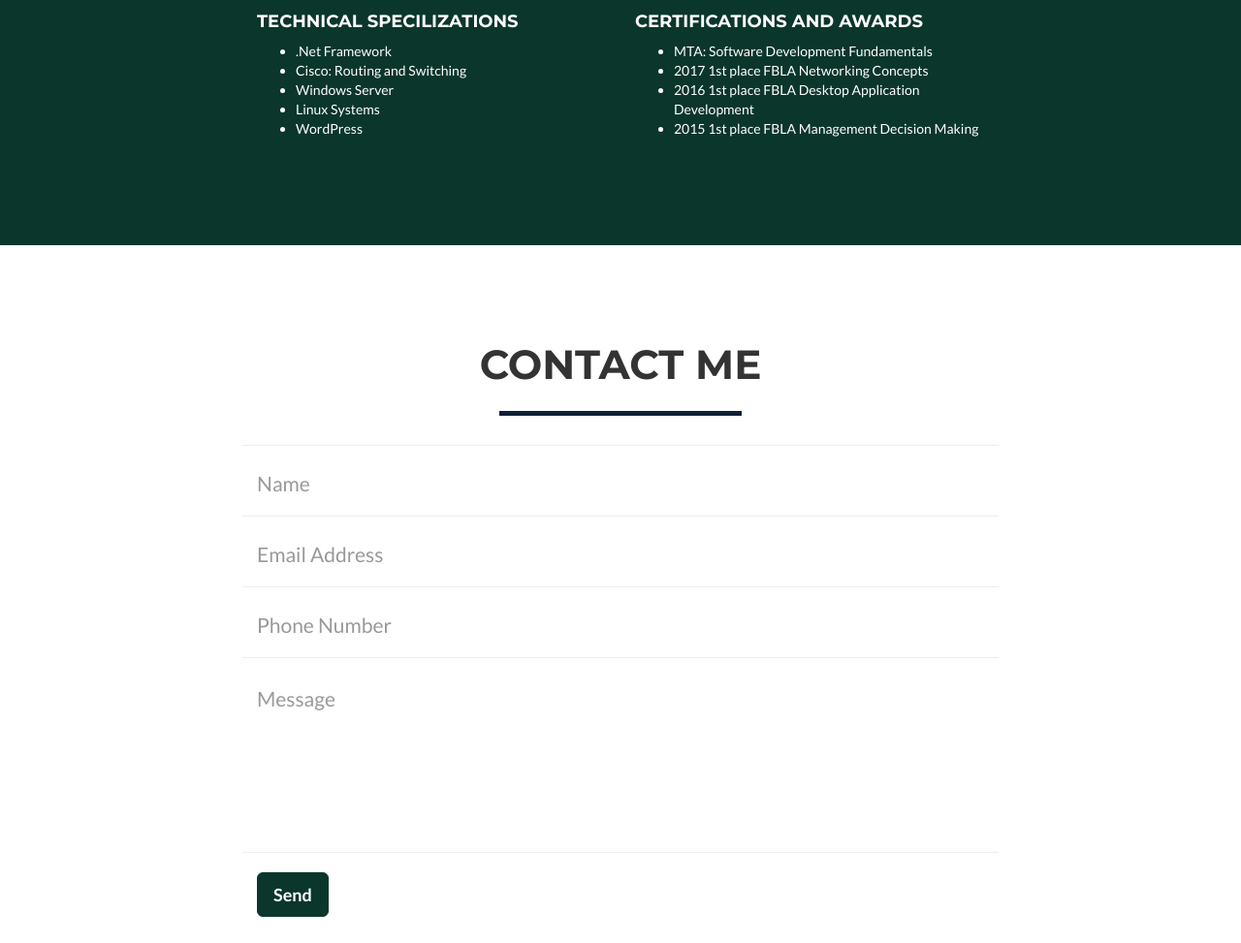
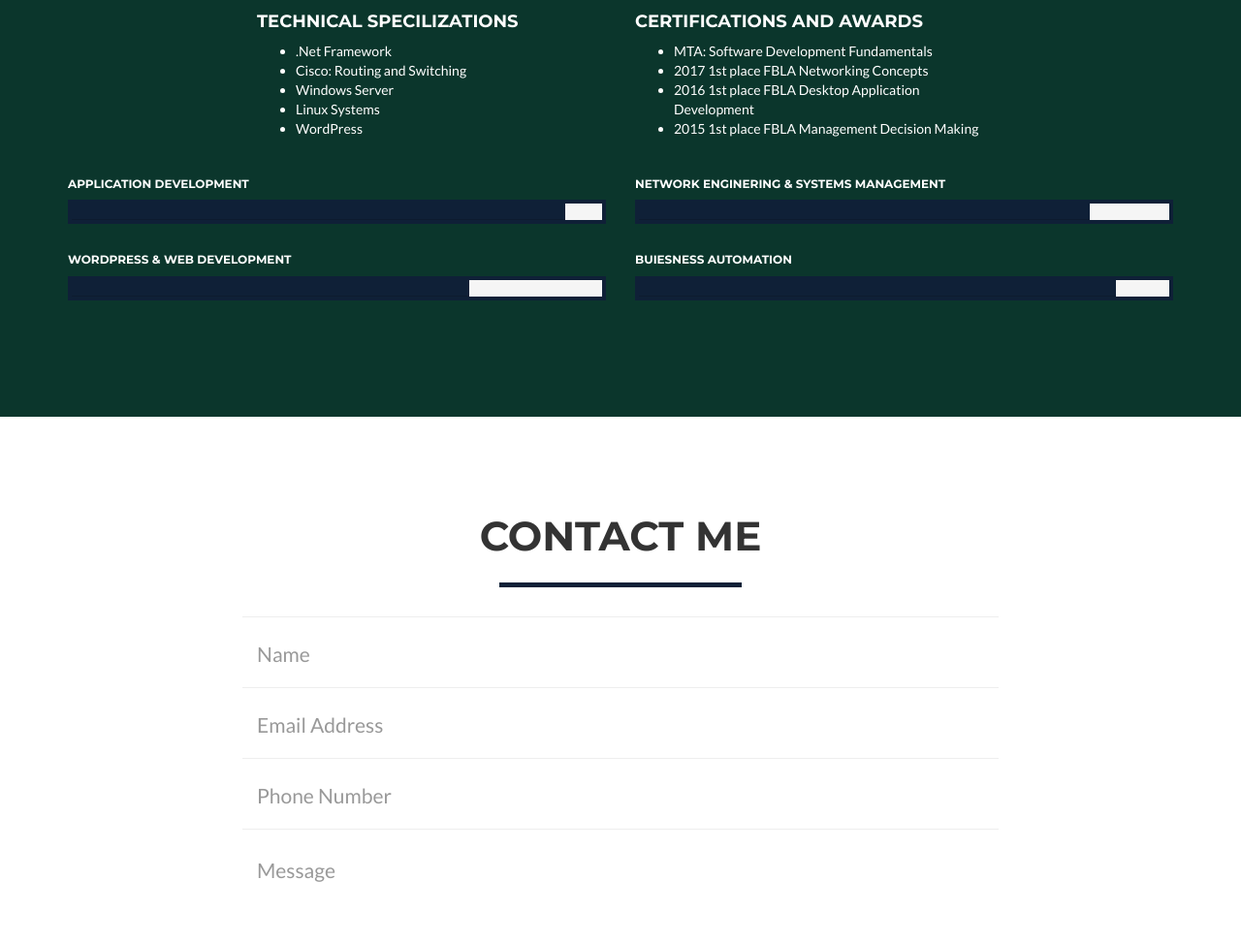
Before and after one commit to Carefree4/Carefree4.github.io, a website: page index.html in a window 1280 px wide. Shown: the part 1692-2665 px from the top of the page at 97% size. Drawn offline with nearby package versions, Linux system fonts and the light colour scheme.

Commit message:
added progress bars

```diff
--- a/css/freelancer.css
+++ b/css/freelancer.css
@@ -3,6 +3,21 @@
  * Copyright 2013-2016 Start Bootstrap
  * Licensed under MIT (https://github.com/BlackrockDigital/startbootstrap/blob/gh-pages/LICENSE)
  */
+
+.progress {
+	overflow: visible;
+	height: 25px;
+	margin-bottom: 20px;
+	-webkit-box-shadow: none;
+	box-shadow: none;
+  border-radius: 0px;
+  border: 4px solid #0f2037;
+}
+
+.progress-bar {
+  background-color: #0f2037;
+}
+
 body {
   font-family: 'Lato', 'Helvetica Neue', Helvetica, Arial, sans-serif;
   overflow-x: hidden;
@@ -43,7 +58,6 @@ hr.star-primary {
 }
 hr.star-light:after,
 hr.star-primary:after {
-  /*JET: content: "\f0fb";*/
   content: "\f013";
   font-family: FontAwesome;
   display: inline-block;
--- a/index.html
+++ b/index.html
@@ -71,6 +71,7 @@
         </div>
         <small><a href="https://www.google.com/maps/@47.6615063,-122.2073123,3a,75y,308.15h,74.05t/data=!3m6!1e1!3m4!1s5D_Cug-g8puFaMzEFOKyOg!2e0!7i13312!8i6656">Kirkland, WA</a></small>
     </header>
+
     <!-- Portfolio Grid Section -->
     <section id="portfolio">
         <div class="container">
@@ -154,13 +155,14 @@
                     <hr class="star-light">
                 </div>
             </div>
-            <p>I thrive on working in a position where I am responsible for understanding a client’s needs and leading
-                        a process of identifying and implementing tailored solutions that delight our client and deliver
-                        desired results. I love computer science, but I also love understanding a business’ needs and crafting
-                        a solution for their problems.
-                        </br></br>Qualities that I bring to the teams I participate in include: enjoying working with others, a high level
-                        of accountability, a passion for delivering results, and a growing range of knowledge regarding platforms
-                        and tools for creating software solutions.</p>
+            <p>I thrive on working in a position where I am responsible for understanding a client’s needs and leading a process
+                of identifying and implementing tailored solutions that delight our client and deliver desired results. I
+                love computer science, but I also love understanding a business’ needs and crafting a solution for their
+                problems.
+                </br>
+                </br>Qualities that I bring to the teams I participate in include: enjoying working with others, a high level
+                of accountability, a passion for delivering results, and a growing range of knowledge regarding platforms
+                and tools for creating software solutions.</p>
             <div class="row">
                 <div class="col-lg-4 col-lg-offset-2">
                     <h4>Technical Specilizations</h4>
@@ -182,6 +184,56 @@
                     </ul>
                 </div>
             </div>
+            <br />
+            <div class="row">
+                <div class="col-sm-6">
+                    <div class="skill-bar">
+                        <div class="progress-lable">
+                            <h6>Application Development</h6>
+                        </div>
+                        <div class="progress">
+                            <div class="progress-bar" role="progressbar" aria-valuenow="75" aria-valuemin="0" aria-valuemax="100" style="width: 93%;">
+                            </div>
+                        </div>
+                    </div>
+                </div>
+
+                <div class="col-sm-6">
+                    <div class="skill-bar">
+                        <div class="progress-lable">
+                            <h6>Network Enginering & Systems Management</h6>
+                        </div>
+                        <div class="progress">
+                            <div class="progress-bar" role="progressbar" aria-valuenow="85" aria-valuemin="0" aria-valuemax="100" style="width: 85%;">
+                            </div>
+                        </div>
+                    </div>
+                </div>
+
+                <div class="col-sm-6">
+                    <div class="skill-bar">
+                        <div class="progress-lable">
+                            <h6>WordPress & Web Development</h6>
+                        </div>
+                        <div class="progress">
+                            <div class="progress-bar" role="progressbar" aria-valuenow="85" aria-valuemin="0" aria-valuemax="100" style="width: 75%;">
+                            </div>
+                        </div>
+                    </div>
+                </div>
+
+                <div class="col-sm-6">
+                    <div class="skill-bar">
+                        <div class="progress-lable">
+                            <h6>Buiesness Automation</h6>
+                        </div>
+                        <div class="progress">
+                            <div class="progress-bar" role="progressbar" aria-valuenow="85" aria-valuemin="0" aria-valuemax="100" style="width: 90%;">
+                            </div>
+                        </div>
+                    </div>
+                </div>
+            </div>
         </div>
     </section>
     <!-- Contact Section -->
@@ -195,8 +247,6 @@
             </div>
             <div class="row">
                 <div class="col-lg-8 col-lg-offset-2">
-                    <!-- To configure the contact form email address, go to mail/contact_me.php and update the email address in the PHP file on line 19. -->
-                    <!-- The form should work on most web servers, but if the form is not working you may need to configure your web server differently. -->
                     <form method="POST" action="https://formspree.io/contact@seasharp.net" novalidate>
                         <div class="row control-group">
                             <div class="form-group col-xs-12 floating-label-form-group controls">
@@ -295,7 +345,12 @@
                             <h2>MemTrack</h2>
                             <hr class="star-primary">
                             <a href="https://github.com/Carefree4/MemTrack" target="_blank"><img src="img/portfolio/memtrack.png" class="img-responsive img-centered" alt=""></a>
-                            <p>I created a project for FBLA, a high school compaction for high school students interested in business. The event I competed in was Desktop Application development. In Desktop Application Development, each person was assigned a client with a business problem, we then made an application to solve our client's problem and presented it to them. The application I was asked to build was to keep track of members for the FBLA organization. I was awarded first place in the West Central Region.</p>
+                            <p>I created a project for FBLA, a high school compaction for high school students interested in
+                                business. The event I competed in was Desktop Application development. In Desktop Application
+                                Development, each person was assigned a client with a business problem, we then made an application
+                                to solve our client's problem and presented it to them. The application I was asked to build
+                                was to keep track of members for the FBLA organization. I was awarded first place in the
+                                West Central Region.</p>
                             </br>
                             <p>Key features of the application include:</p>
                             <ul class="content">
@@ -332,8 +387,10 @@
                             <hr class="star-primary">
                             <a href="http://www.eastsideconsulting.net/WoodinvilleFbla/" target="_blank"><img src="img/portfolio/WoodinvilleFBLA.png" class="img-responsive img-centered" alt=""></a>
                             <p>
-                                Woodinville High School FBLA director reached out to the community to find someone to create a website to promote the FBLA club and entrepreneurial spirit at Woodinville High.
-                                <br />This project took less than a week to complete and used content provided by the FBLA club.
+                                Woodinville High School FBLA director reached out to the community to find someone to create a website to promote the FBLA
+                                club and entrepreneurial spirit at Woodinville High.
+                                <br />This project took less than a week to complete and used content provided by the FBLA
+                                club.
                             </p>
                             <ul class="list-inline item-details">
                                 <li>Client:
@@ -374,7 +431,8 @@
                             <p>Use this area of the page to describe your project. The icon above is part of a free icon set
                                 by <a href="https://sellfy.com/p/8Q9P/jV3VZ/">Flat Icons</a>. On their website, you can download
                                 their free set with 16 icons, or you can purchase the entire set with 146 icons for only
-                                $12!</p>
+                                $12!
+                            </p>
                             <ul class="list-inline item-details">
                                 <li>Client:
                                     <strong><a href="http://startbootstrap.com">Start Bootstrap</a>
@@ -414,7 +472,8 @@
                             <p>Use this area of the page to describe your project. The icon above is part of a free icon set
                                 by <a href="https://sellfy.com/p/8Q9P/jV3VZ/">Flat Icons</a>. On their website, you can download
                                 their free set with 16 icons, or you can purchase the entire set with 146 icons for only
-                                $12!</p>
+                                $12!
+                            </p>
                             <ul class="list-inline item-details">
                                 <li>Client:
                                     <strong><a href="http://startbootstrap.com">Start Bootstrap</a>
@@ -454,7 +513,8 @@
                             <p>Use this area of the page to describe your project. The icon above is part of a free icon set
                                 by <a href="https://sellfy.com/p/8Q9P/jV3VZ/">Flat Icons</a>. On their website, you can download
                                 their free set with 16 icons, or you can purchase the entire set with 146 icons for only
-                                $12!</p>
+                                $12!
+                            </p>
                             <ul class="list-inline item-details">
                                 <li>Client:
                                     <strong><a href="http://startbootstrap.com">Start Bootstrap</a>
@@ -494,7 +554,8 @@
                             <p>Use this area of the page to describe your project. The icon above is part of a free icon set
                                 by <a href="https://sellfy.com/p/8Q9P/jV3VZ/">Flat Icons</a>. On their website, you can download
                                 their free set with 16 icons, or you can purchase the entire set with 146 icons for only
-                                $12!</p>
+                                $12!
+                            </p>
                             <ul class="list-inline item-details">
                                 <li>Client:
                                     <strong><a href="http://startbootstrap.com">Start Bootstrap</a>
@@ -524,7 +585,6 @@
     <script src="https://cdnjs.cloudflare.com/ajax/libs/jquery-easing/1.3/jquery.easing.min.js"></script>
     <!-- Contact Form JavaScript -->
     <script src="js/jqBootstrapValidation.js"></script>
-    <script src="js/contact_me.js"></script>
     <!-- Theme JavaScript -->
     <script src="js/freelancer.min.js"></script>
 </body>
```
